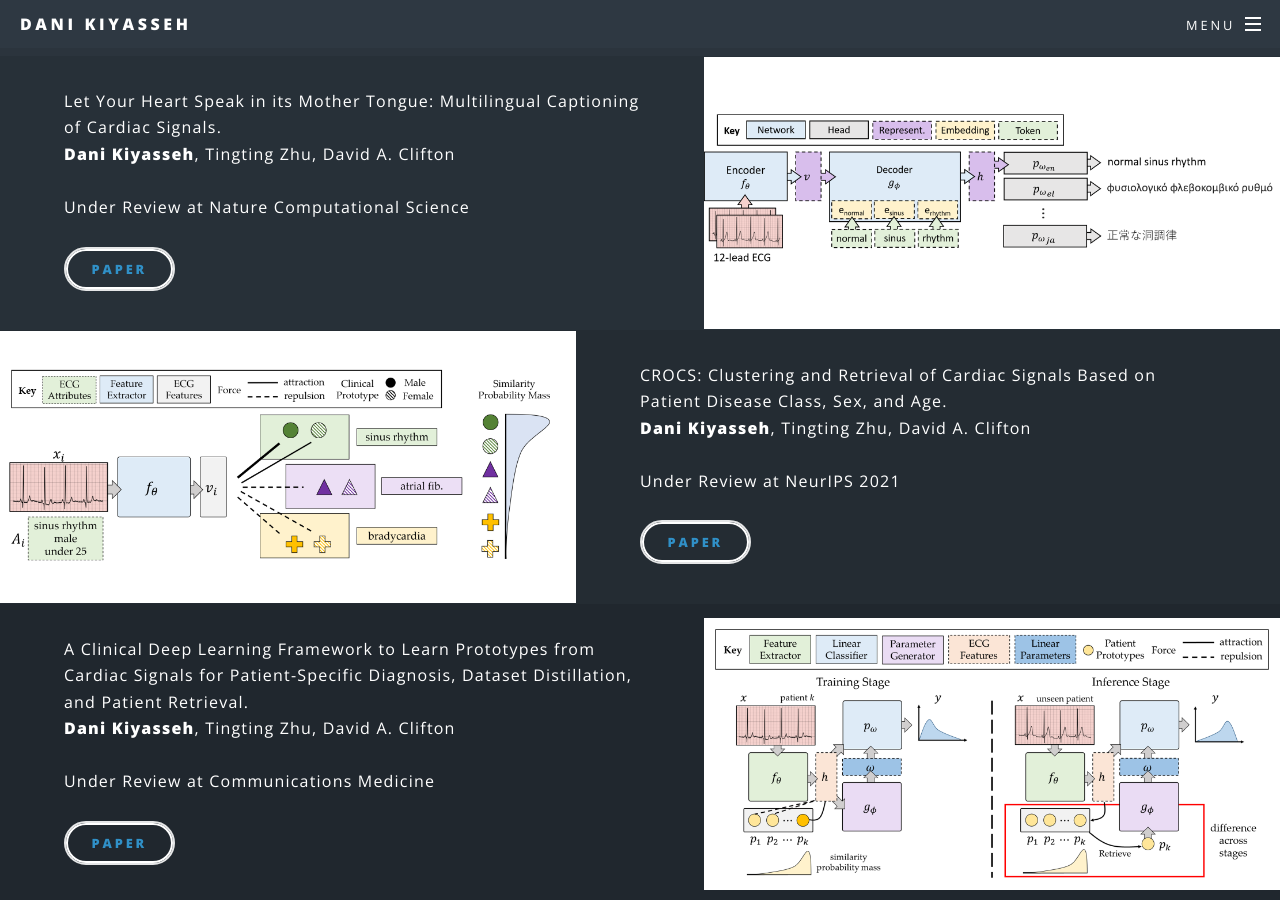
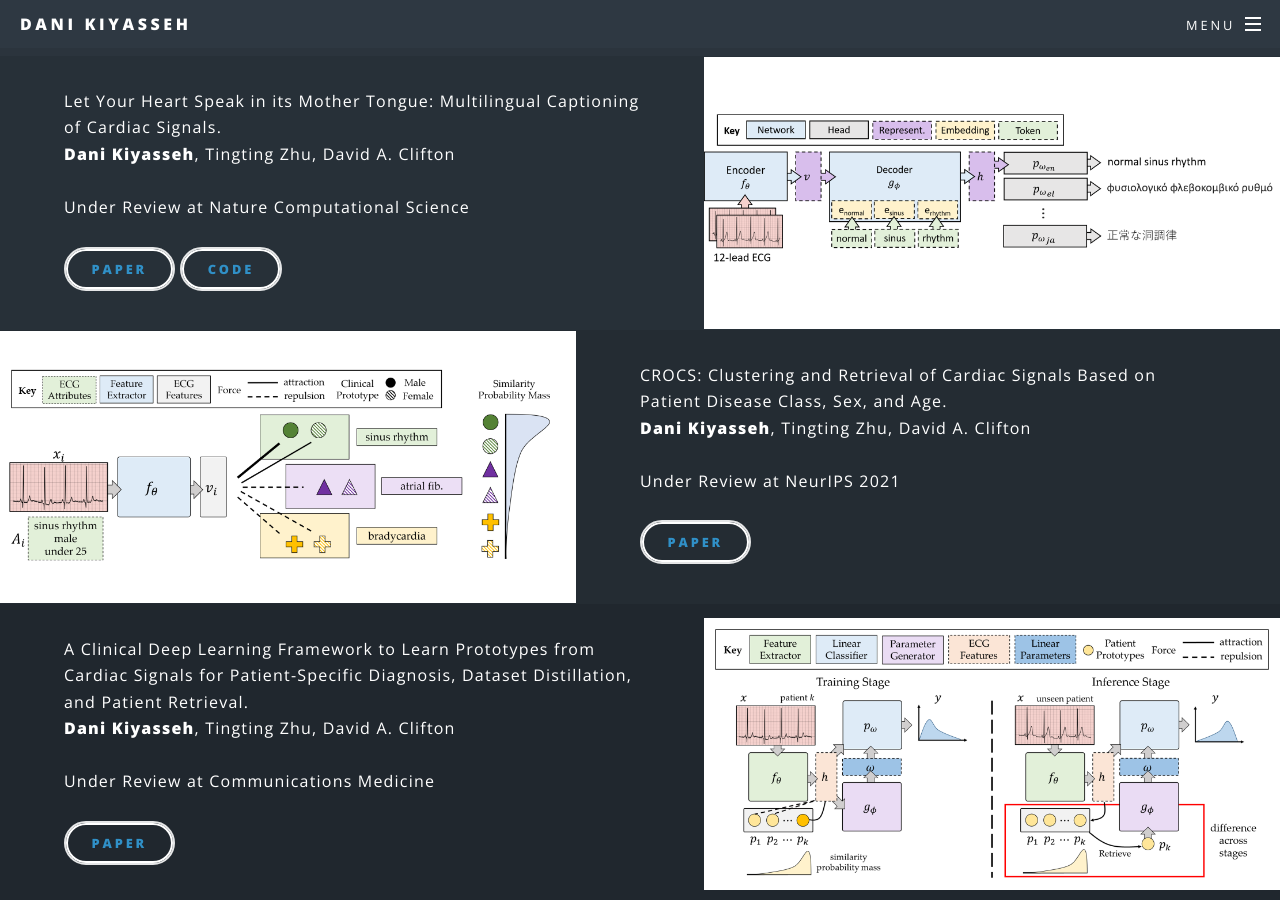
Before and after one commit to danikiyasseh/danikiyasseh.github.io, a Jekyll site: the page publications.html, which Jekyll copies as it is, in a window 1280 px wide and 900 px high, scrolled down 602 px. Built offline with Jekyll 4.4.1, drawn with Linux system fonts in a browser that asks for light colours; a style sheet for code colours, icons or effects is not loaded.

Commit message:
Update publications.html

```diff
--- a/publications.html
+++ b/publications.html
@@ -116,6 +116,7 @@
 						<br />
 						Under Review at Nature Computational Science <br /> <br />
 						<a href="https://arxiv.org/abs/2103.11011" class="button style2"><b>paper</b></a>
+						<a href="https://github.com/danikiyasseh/RTLP" class="button style2"><b>code</b></a>
 						</p>
 
 			        		</div>
```
